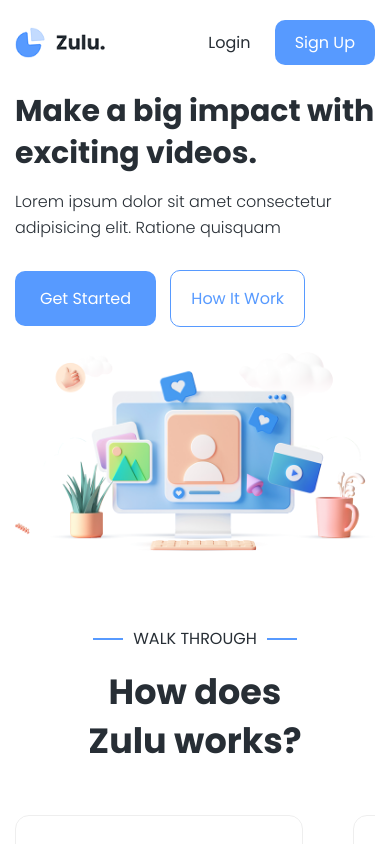
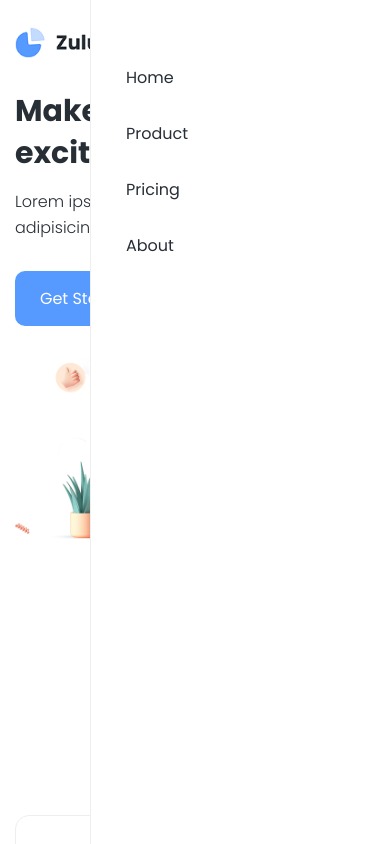
Before and after one commit to thuccv98/psd2htmlv2, a plain HTML site: page index.html in a window 390 px wide. Both pictures are taken after a click on the link "Get Started". Shown: the top 844 px of the page. Drawn offline with Linux system fonts and the light colour scheme; files whose address does not match are found by name.

Commit message:
Add toggle menu

```diff
--- /dev/null
+++ b/app.js
@@ -0,0 +1,14 @@
+function handleToggleMenu() {
+  const menuToggle = document.querySelector('.menu-toggle');
+  const menu = document.querySelector('.header-menu');
+  if (!menuToggle || !menu) return;
+  menuToggle.addEventListener('click', () => {
+    menu.classList.toggle('is-active');
+  });
+  document.addEventListener('click', (e) => {
+    if (!menu.contains(e.target) && !e.target.matches('.menu-toggle')) {
+      menu.classList.toggle('is-active');
+    }
+  });
+}
+handleToggleMenu();
--- a/index.html
+++ b/index.html
@@ -42,6 +42,7 @@
             <a href="#" class="button">Login</a>
             <a href="#" class="button button--primary">Sign Up</a>
           </div>
+          <i class="fa fa-bars menu-toggle"></i>
         </header>
         <!-- Banner -->
         <section class="banner">
@@ -408,5 +409,6 @@
         </footer>
       </div>
     </div>
+    <script src="app.js"></script>
   </body>
 </html>
--- a/styles/_banner.scss
+++ b/styles/_banner.scss
@@ -38,6 +38,9 @@
     &-desc {
       margin-bottom: 30px;
     }
+    .banner-image {
+      transform: none;
+    }
     &-links {
       .button {
         padding: 15px 20px;
--- a/styles/_footer.scss
+++ b/styles/_footer.scss
@@ -42,6 +42,7 @@
 //  Responsive
 @media screen and (max-width: 767px) {
   .footer {
+    padding: 0 0 20px;
     grid-template-columns: 1fr 1fr;
     grid-template-rows: auto auto;
     grid-gap: 50px 20px;
--- a/styles/_header.scss
+++ b/styles/_header.scss
@@ -13,9 +13,7 @@
     align-items: center;
     list-style: none;
   }
-  &-menu-item:not(:first-child) {
-    margin-left: 75px;
-  }
+
   &-menu-link {
     color: $gray-dark;
     transition: color 0.2s ease-in-out;
@@ -25,7 +23,21 @@
   }
 }
 
+.menu-toggle {
+  font-size: 25px;
+  margin-left: 15px;
+  color: #3270d8;
+}
+
 // Responsive
+@media (min-width: 1024px) {
+  .header-menu-item:not(:first-child) {
+    margin-left: 75px;
+  }
+  .menu-toggle {
+    display: none;
+  }
+}
 @media (max-width: 1279px) {
   .header-logo {
     margin-right: 0;
@@ -39,10 +51,34 @@
 }
 @media (max-width: 1023px) {
   .header-menu {
-    display: none;
+    position: fixed;
+    top: 0;
+    right: 0;
+    bottom: 0;
+    width: 90%;
+    max-width: 300px;
+    background-color: white;
+    z-index: 99999;
+    display: block;
+    border-left: 1px solid #eee;
+    padding: 50px 15px;
+    transform: translateX(100%);
+    transition: transform 0.3s linear;
+  }
+  .header-menu.is-active {
+    transform: translateX(0);
   }
   .header-auth {
     margin-left: auto;
+  }
+  .header-menu-link {
+    display: block;
+    padding: 20px;
+    border-radius: 6px;
+    &:hover {
+      color: white;
+      background-color: $primary-color;
+    }
   }
 }
 @media (max-width: 767px) {
--- a/styles/_started.scss
+++ b/styles/_started.scss
@@ -34,6 +34,11 @@
 }
 
 // Responsive
+@media (max-width: 1279px) {
+  .started-smile {
+    transform: none;
+  }
+}
 @media screen and (max-width: 767px) {
   .started {
     margin-top: 0;
```
Also changed, not shown: styles/index.css, 1 other file.
